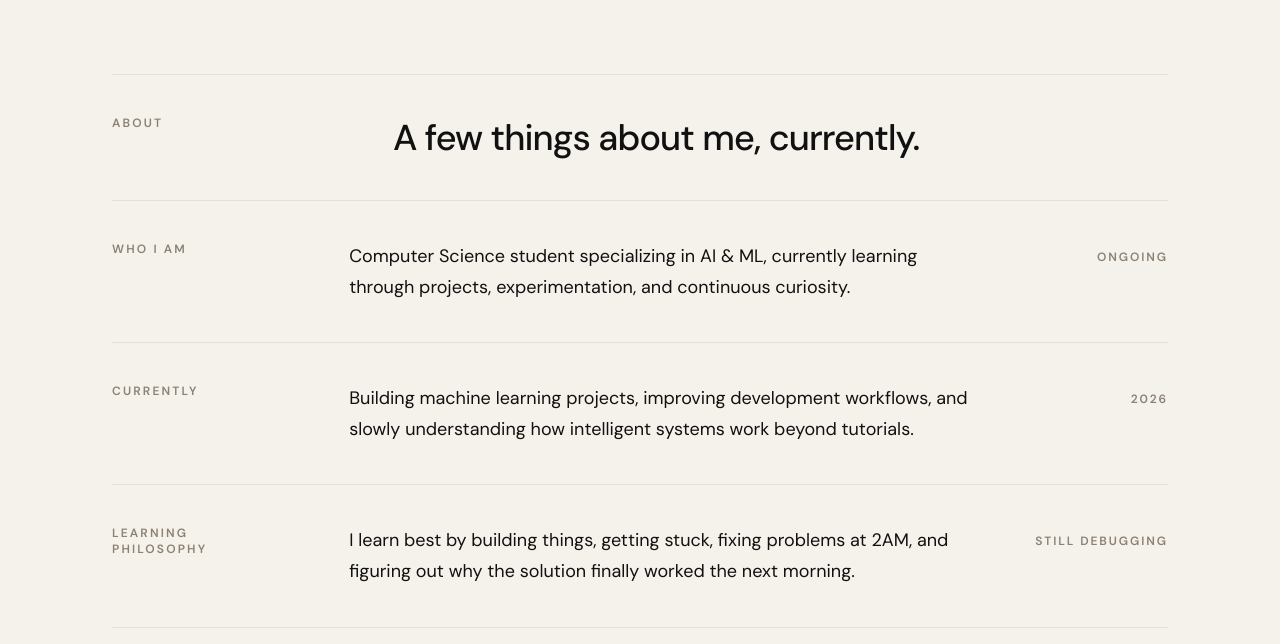
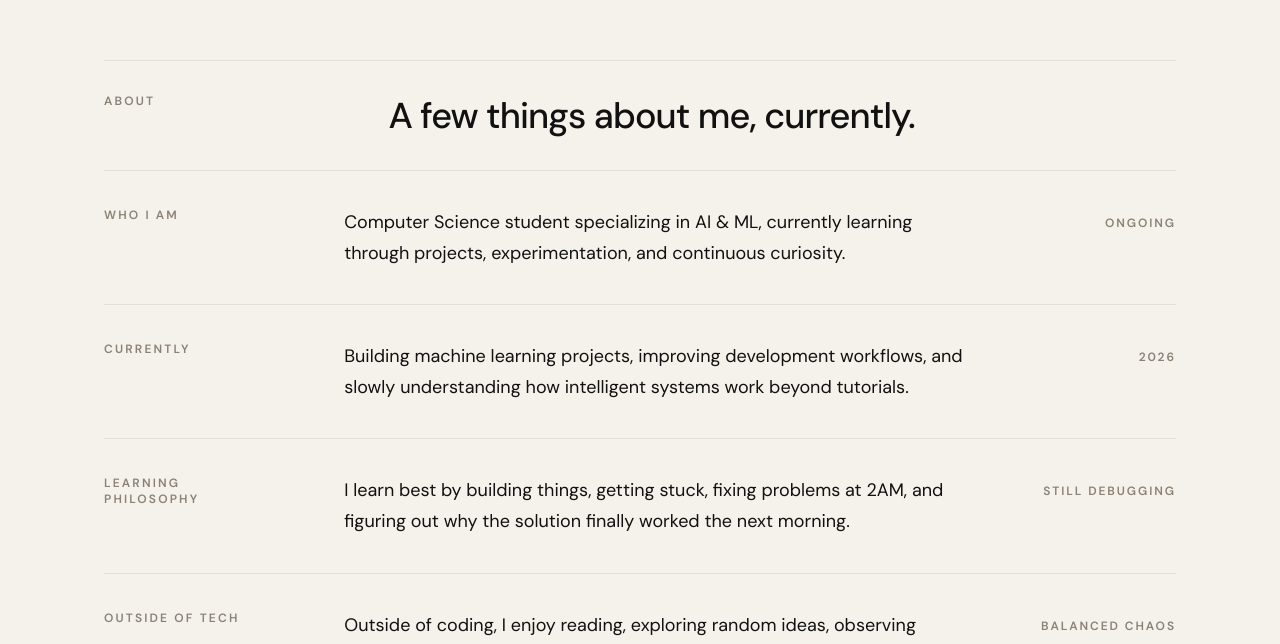
Before and after one commit to Tanya-sri30/Tanya-Portfolio, a React (Vite) app: page / in a window 1280 px wide. Shown: the part 836-1480 px from the top of the page. Built offline with nearby package versions, Linux system fonts and the light colour scheme.

Commit message:
spacing issue

```diff
--- a/src/components/Container.jsx
+++ b/src/components/Container.jsx
@@ -1,8 +1,8 @@
 import { cn } from '../utils/cn.js'
 
-function Container({ children, className = '' }) {
+function Container({ children, className = '', ...props }) {
   return (
-    <div className={cn('mx-auto w-full max-w-6xl px-6 md:px-10 lg:px-12', className)}>
+    <div className={cn('mx-auto w-full max-w-6xl px-6 md:px-10', className)} {...props}>
       {children}
     </div>
   )
--- a/src/components/Section.jsx
+++ b/src/components/Section.jsx
@@ -1,12 +1,6 @@
 import { useEffect, useRef } from 'react'
 import Container from './Container.jsx'
 import { cn } from '../utils/cn.js'
-
-const spacingStyles = {
-  compact: 'py-[72px] lg:py-[100px]',
-  default: 'py-[72px] lg:py-[110px]',
-  spacious: 'py-[72px] lg:py-[120px]',
-}
 
 function Section({
   id,
@@ -14,7 +8,6 @@ function Section({
   className = '',
   containerClassName = '',
   fullScreen = false,
-  spacing = 'default',
 }) {
   const sectionRef = useRef(null)
   const shouldReveal = !fullScreen && ['about', 'projects', 'skills', 'experience', 'contact'].includes(id)
@@ -44,17 +37,17 @@ function Section({
   return (
     <section
       ref={sectionRef}
-      id={id}
       className={cn(
         fullScreen
-          ? 'flex min-h-[100svh] items-center py-24 lg:py-32'
-          : spacingStyles[spacing],
-        'scroll-mt-[90px]',
+          ? 'flex min-h-[100svh] items-center py-20 md:py-24 lg:py-28'
+          : 'py-16 md:py-20 lg:py-24',
         shouldReveal && 'scroll-reveal-section',
         className,
       )}
     >
-      <Container className={containerClassName}>{children}</Container>
+      <Container id={id} className={cn('scroll-mt-[90px]', containerClassName)}>
+        {children}
+      </Container>
     </section>
   )
 }
--- a/src/data/systemModules.js
+++ b/src/data/systemModules.js
@@ -76,3 +76,21 @@ export const PROJECTS = [
     github: 'https://github.com/Tanya-sri30/AeroAssessX',
   },
 ]
+
+export const experienceTimeline = [
+  {
+    phase: 'EDUCATION',
+    title: 'B.Tech CSE (AI & ML)',
+    detail: 'Building foundations in intelligent systems, machine learning, and software development through continued study and practical exploration.',
+  },
+  {
+    phase: 'PROJECTS',
+    title: 'Independent AI/ML Builder',
+    detail: 'Developing applied systems across productivity, health prediction, explainability, and data analysis with an emphasis on usable outcomes.',
+  },
+  {
+    phase: 'NEXT',
+    title: 'Open to Opportunities',
+    detail: 'Seeking internships and collaborations where curiosity, thoughtful engineering, and growing AI/ML skills can contribute to meaningful work.',
+  },
+]
--- a/src/pages/Home.jsx
+++ b/src/pages/Home.jsx
@@ -1,6 +1,7 @@
 import AboutSection from '../sections/AboutSection.jsx'
 import ContactSection from '../sections/ContactSection.jsx'
 import DeployedSystemsSection from '../sections/DeployedSystemsSection.jsx'
+import ExperienceSection from '../sections/ExperienceSection.jsx'
 import MainLayout from '../layouts/MainLayout.jsx'
 import HeroSection from '../sections/HeroSection.jsx'
 import SkillsSection from '../sections/SkillsSection.jsx'
@@ -12,6 +13,7 @@ function Home() {
       <AboutSection />
       <DeployedSystemsSection />
       <SkillsSection />
+      <ExperienceSection />
       <ContactSection />
     </MainLayout>
   )
--- a/src/sections/AboutSection.jsx
+++ b/src/sections/AboutSection.jsx
@@ -46,7 +46,7 @@ function AboutSection() {
       className="relative overflow-hidden bg-transparent"
       containerClassName="relative z-10"
     >
-      <div className="grid gap-8 border-y border-[rgba(17,17,17,0.08)] py-8 lg:grid-cols-[0.28fr_1fr] lg:gap-16 lg:py-10">
+      <div className="grid gap-7 border-y border-[rgba(17,17,17,0.08)] py-7 md:py-8 lg:grid-cols-[0.28fr_1fr] lg:gap-16">
         <FadeUp as="p" className="text-xs font-semibold uppercase tracking-[0.18em] text-[color:var(--color-text-muted)]">
           ABOUT
         </FadeUp>
@@ -65,7 +65,7 @@ function AboutSection() {
           <FadeUp
             key={row.label}
             delay={0.08 + index * 0.04}
-            className="grid gap-5 py-10 lg:grid-cols-[0.28fr_1fr_0.22fr] lg:gap-16"
+            className="grid gap-5 py-8 md:py-9 lg:grid-cols-[0.28fr_1fr_0.22fr] lg:gap-16"
           >
             <p className="text-xs font-semibold uppercase tracking-[0.18em] text-[color:var(--color-text-muted)]">
               {row.label}
--- a/src/sections/CapabilitiesSection.jsx
+++ b/src/sections/CapabilitiesSection.jsx
@@ -6,7 +6,7 @@ import { capabilities } from '../data/systemModules.js'
 
 function CapabilitiesSection() {
   return (
-    <Section id="skills" spacing="spacious">
+    <Section id="skills">
       <SectionIntro
         eyebrow="CORE CAPABILITIES"
         title="Core capabilities for modern AI products."
--- a/src/sections/DeployedSystemsSection.jsx
+++ b/src/sections/DeployedSystemsSection.jsx
@@ -20,7 +20,7 @@ const getStatusClassName = (status) => {
 
 function DeployedSystemsSection() {
   return (
-    <Section id="projects" spacing="spacious">
+    <Section id="projects">
       <SectionIntro
         eyebrow="PROJECTS"
         title="Selected systems and experiments."
--- a/src/sections/SkillsSection.jsx
+++ b/src/sections/SkillsSection.jsx
@@ -73,7 +73,7 @@ function SkillsSection() {
   }
 
   return (
-    <Section id="skills" spacing="spacious">
+    <Section id="skills">
       <SectionIntro
         eyebrow="SKILLS & TECH STACK"
         title="Technical ecosystem."
--- a/src/sections/TransmissionSection.jsx
+++ b/src/sections/TransmissionSection.jsx
@@ -8,7 +8,7 @@ import SectionIntro from '../components/ui/SectionIntro.jsx'
 
 function TransmissionSection() {
   return (
-    <Section id="contact" spacing="spacious">
+    <Section id="contact">
       <FloatingPanel className="mx-auto max-w-5xl">
         <SectionIntro
           eyebrow="CONTACT"
```
